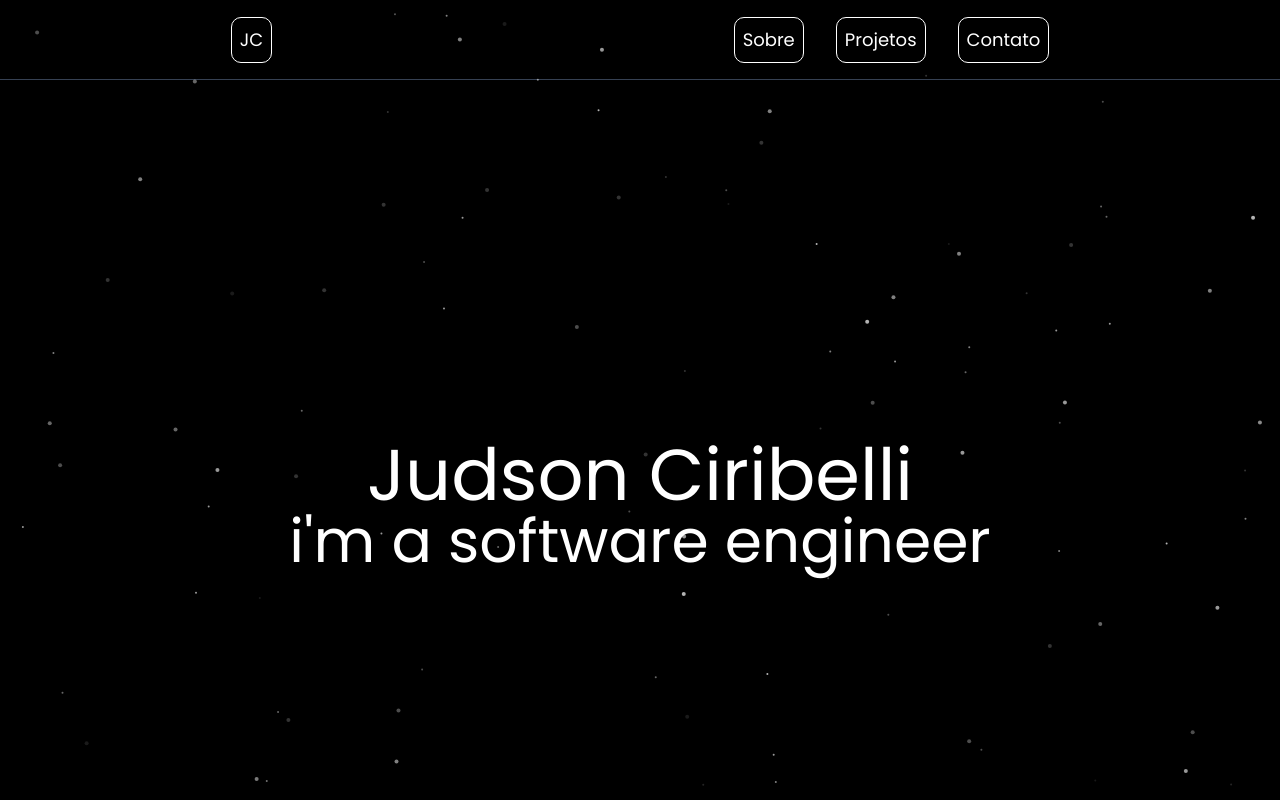
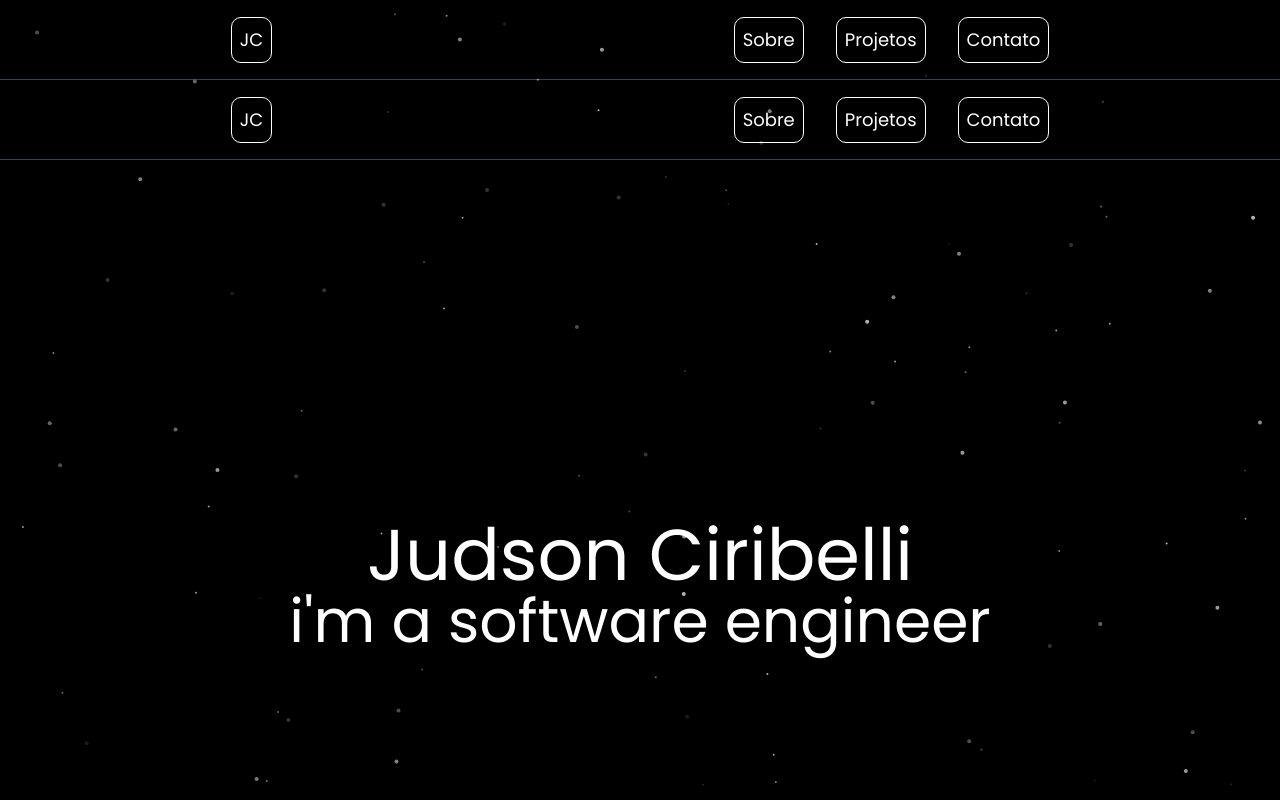
Before and after one commit to JudsonCiribelli/Portfolio, a Next.js app: page / in a window 1280 px wide. Shown: the top 800 px of the page. Built offline with nearby package versions, Linux system fonts and the light colour scheme.

Commit message:
feat: Rendering header component on all page

```diff
--- a/src/app/layout.tsx
+++ b/src/app/layout.tsx
@@ -1,6 +1,7 @@
 import type { Metadata } from "next";
 import { Poppins } from "next/font/google";
 import "./globals.css";
+import HeaderComponent from "./_components/headerComponent/headerComponent";
 
 const poppins = Poppins({
   subsets: ["latin"],
@@ -19,7 +20,10 @@ export default function RootLayout({
 }>) {
   return (
     <html lang="en">
-      <body className={`${poppins.className} antialiased`}>{children}</body>
+      <body className={`${poppins.className} antialiased`}>
+        <HeaderComponent />
+        {children}
+      </body>
     </html>
   );
 }
```
